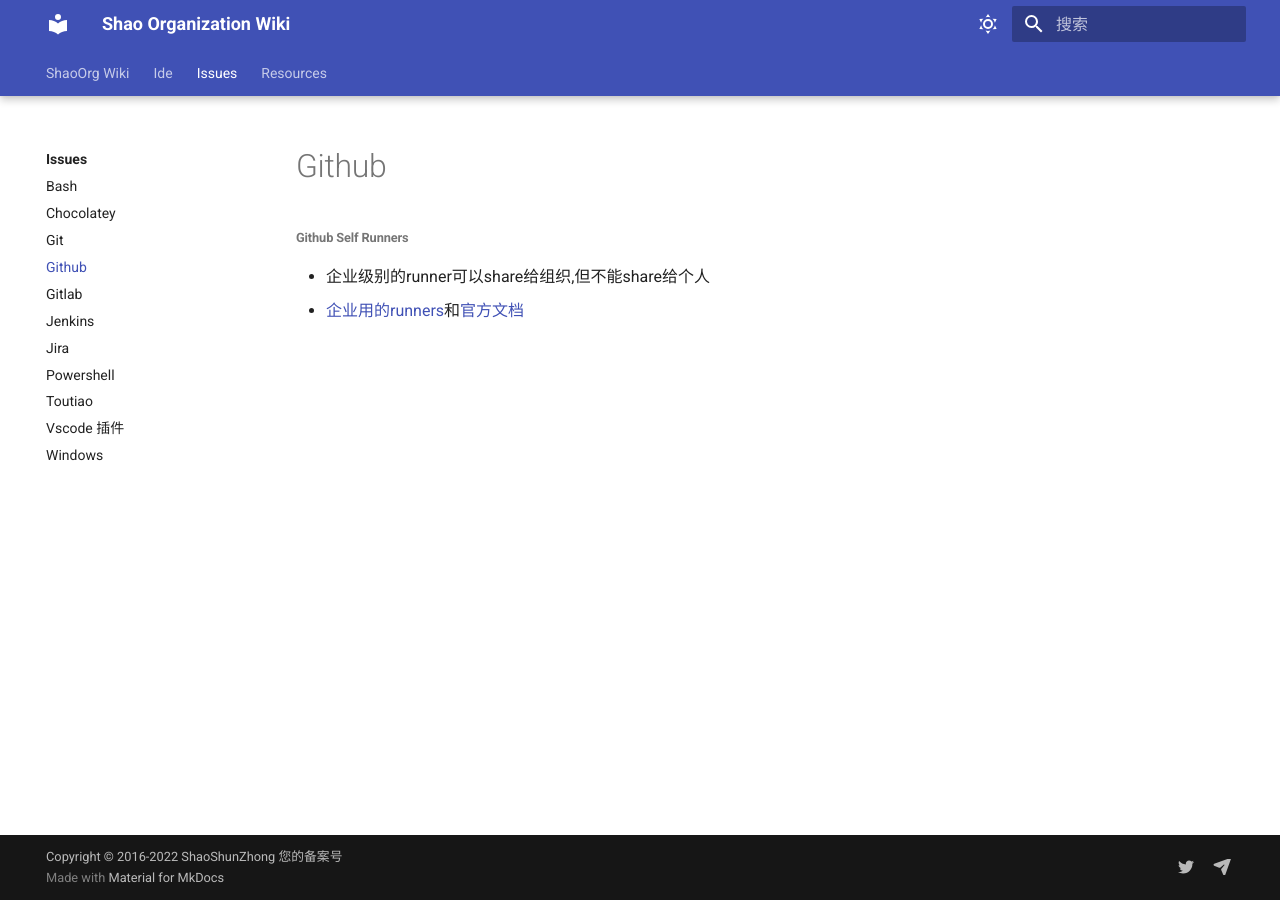
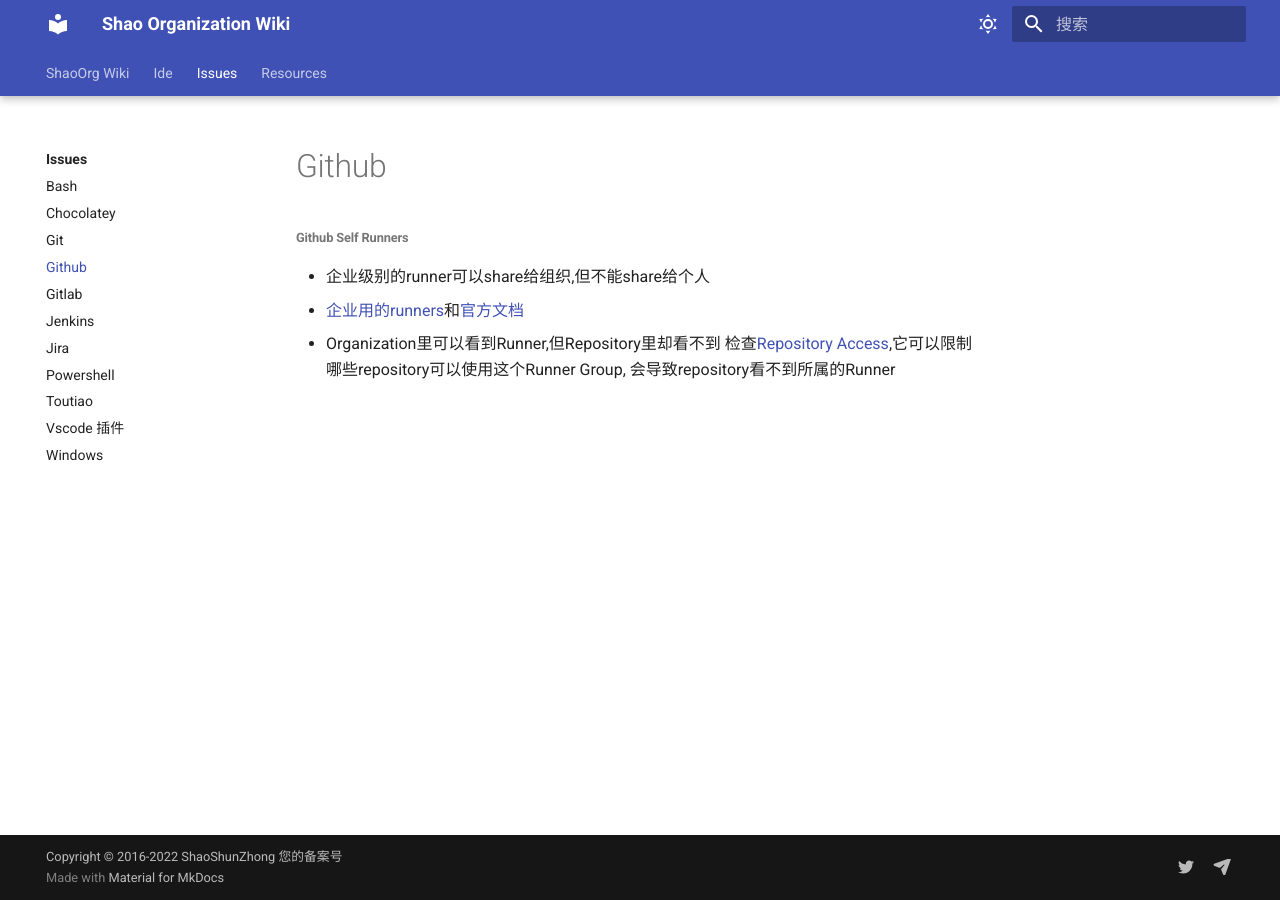
Before and after one commit to ShaoOrg/bulletin, an MkDocs documentation site: the page built from docs/issues/github.md, in a window 1280 px wide. Built offline with MkDocs 1.6.1 and Material for MkDocs 9.7.7, drawn with Linux system fonts in a browser that asks for light colours.

Commit message:
NOCR: committed by shell from SSZ-JOB

```diff
--- a/docs/issues/github.md
+++ b/docs/issues/github.md
@@ -2,3 +2,5 @@
 ###### Github Self Runners
 - 企业级别的runner可以share给组织,但不能share给个人
 - [企业用的runners](https://github.shao.sh/enterprises/ssz/settings/actions/runners)和[官方文档](https://docs.github.com/zh/enterprise-server@3.14/actions/hosting-your-own-runners/managing-self-hosted-runners/adding-self-hosted-runners)
+- Organization里可以看到Runner,但Repository里却看不到
+检查[Repository Access](https://github.shao.sh/organizations/SszOrg/settings/actions/runner-groups/3),它可以限制哪些repository可以使用这个Runner Group, 会导致repository看不到所属的Runner
```
Also changed, not shown: 2 other files.
